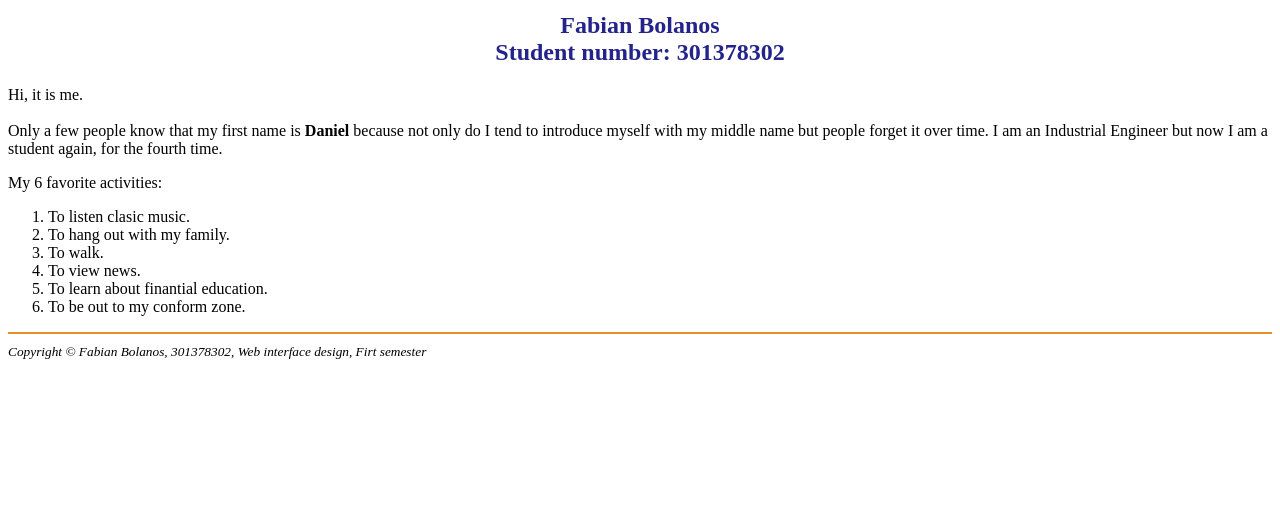
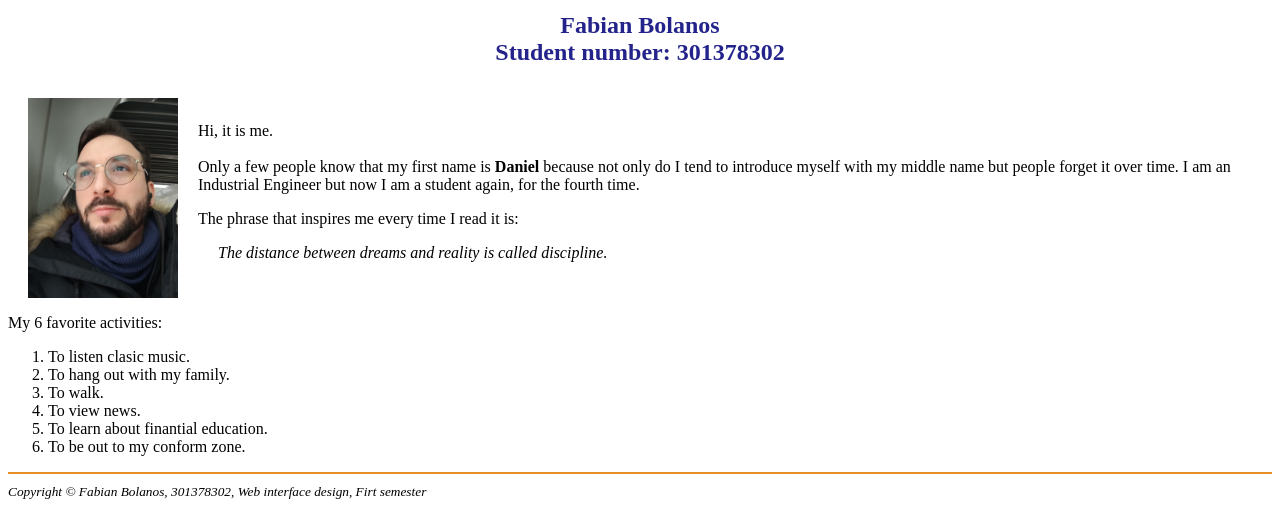
Before and after one commit to fabianbola/Asignment1, a plain HTML site: page index.html in a window 1280 px wide. Shown: the part 280-800 px from the top of the page. Drawn offline with Linux system fonts and the light colour scheme.

Commit message:
Add my messages

```diff
--- a/index.html
+++ b/index.html
@@ -14,6 +14,12 @@
         text-align: left;
         color: rgb(35, 35, 139);
     }
+
+    .container1 {
+    display: flex;
+    align-items: center;
+    justify-content: center;
+  }
 
     .top-left {
         position: absolute;
@@ -42,11 +48,25 @@
         Fabian Bolanos<br> Student number: 301378302
     </h2>
     <main>
-       <div>
-        <p class="text-justify">
-            Hi, it is me. <br><br> Only a few people know that my first name is  <b>Daniel</b> because not only do I tend to introduce myself with my middle name but people forget it over time. I am an Industrial Engineer but now I am a student again, for the fourth time.
-        </p>
+
+
+       <div class="container1">
+            <div style="font-size: 20px; padding-left: 20px; padding-top: 1%; float: left">
+                    <img src="Introduction.jpg" alt="Fabian Photo" width="150" style="float: left;">
+            </div>
+            <div>
+                <p style="padding-left: 20px;">Hi, it is me. <br><br> Only a few people know that my first name is  <b>Daniel</b> because not only do I tend to introduce myself with my middle name but people forget it over time. I am an Industrial Engineer but now I am a student again, for the fourth time.
+                </p>
+                <p style="padding-left: 20px;"> The phrase that inspires me every time I read it is:</p>
+                <blockquote><i>The distance between dreams and reality is called discipline.</i></blockquote>
+            </div>
+
        </div>
+
+
+
+
+
         <div>
             <p>
                 My 6 favorite activities:
```
Also changed, not shown: Introduction.jpg (added).
